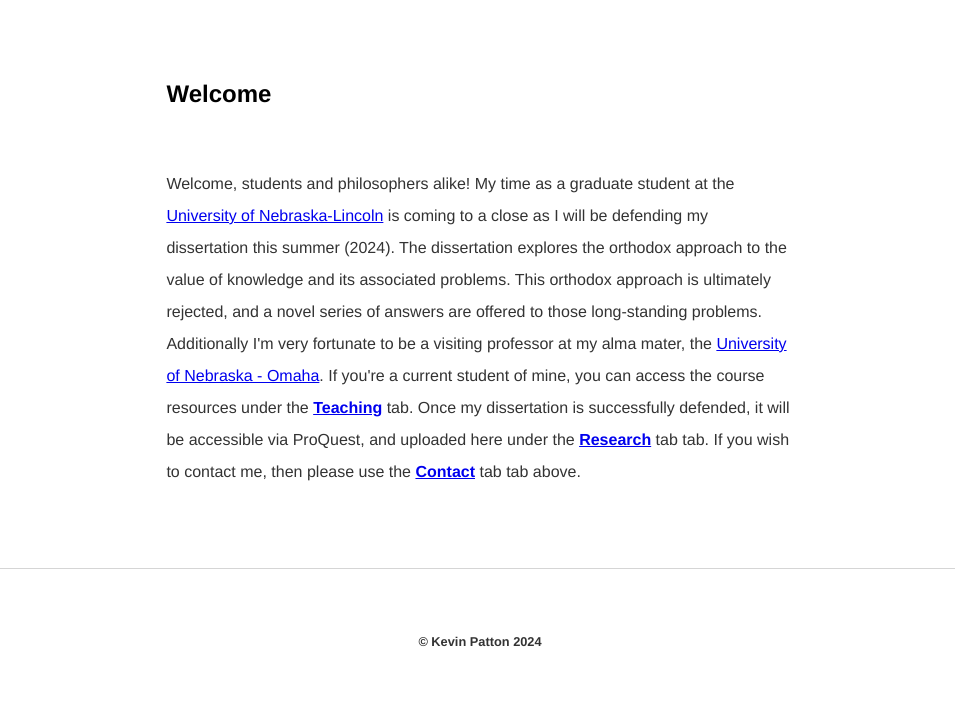
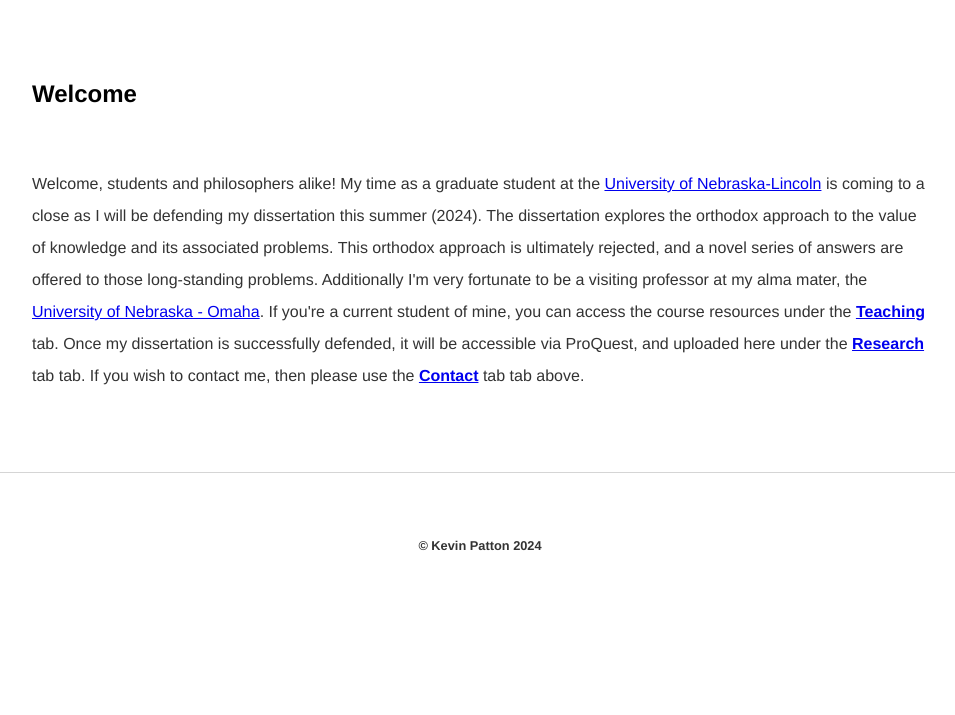
Before and after one commit to kevinjpatton/kevinjpatton.github.io, a Jekyll site: the page built from index.html, in a window 1280 px wide. Shown: the part 348-1063 px from the top of the page, without its empty margins (160-1115 px from the left). Built offline with Jekyll 4.4.1, drawn with Linux system fonts in a browser that asks for light colours; Markdown is read by kramdown in place of the engine named in the settings; after the commit the page ends 967 px from its top, so only the background shows below that.

Commit message:
Update test.css

```diff
--- a/css/test.css
+++ b/css/test.css
@@ -36,25 +36,25 @@
 }
 h1 {
     margin: 60px auto;
-    width: 70%;
+    width: 100%;
     font-size: 2.5em;
     font-family: 'Helvetica', 'Arial', 'Sans-Serif';
 }
 h2 {
     margin: 60px auto;
-    width: 70%;
+    width: 100%;
     font-size: 1.5em;
     font-family: 'Helvetica', 'Arial', 'Sans-Serif';
 }
 h3 {
     margin: 60px auto;
-    width: 70%;
+    width: 100%;
     font-size: 1em;
     font-family: 'Helvetica', 'Arial', 'Sans-Serif';
 }
 p {
     margin: 60px auto;
-    width: 70%;
+    width: 100%;
     font-size: 1em;
     line-height: 2.0em;
     color: #333;
```
